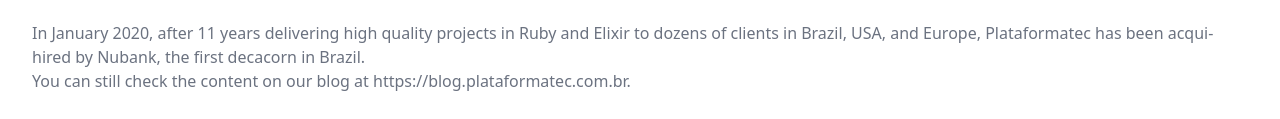
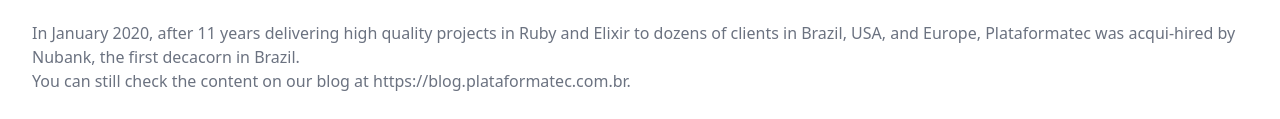
Before and after one commit to plataformatec/ptec-farewell-page, a Gatsby site: page / in a window 1280 px wide. Shown: the part 179-298 px from the top of the page. Built offline with nearby package versions, Linux system fonts and the light colour scheme; Gatsby itself is replaced by a stand-in of ours; what @tailwindcss/typography would draw is missing.

Commit message:
Fix tense, by Jose Valim

```diff
--- a/src/pages/index.js
+++ b/src/pages/index.js
@@ -17,7 +17,7 @@
           </h1>
         </div>
         <div class="mt-6 prose prose-indigo prose-lg text-gray-500 mx-auto">
-          <p>In January 2020, after 11 years delivering high quality projects in Ruby and Elixir to dozens of clients in Brazil, USA, and Europe, Plataformatec has been <a href="https://medium.com/building-nubank/tech-perspectives-behind-nubanks-first-acquisition-deal-what-this-business-move-means-and-how-it-d7d1233c72b8">acqui-hired by Nubank</a>, the first <a href="https://labsnews.com/en/news/business/with-last-funding-nubank-is-the-first-startup-in-brazil-to-be-valued-at-10bi/">decacorn in Brazil</a>.</p>
+          <p>In January 2020, after 11 years delivering high quality projects in Ruby and Elixir to dozens of clients in Brazil, USA, and Europe, Plataformatec was <a href="https://medium.com/building-nubank/tech-perspectives-behind-nubanks-first-acquisition-deal-what-this-business-move-means-and-how-it-d7d1233c72b8">acqui-hired by Nubank</a>, the first <a href="https://labsnews.com/en/news/business/with-last-funding-nubank-is-the-first-startup-in-brazil-to-be-valued-at-10bi/">decacorn in Brazil</a>.</p>
 
           <p>You can still check the content on our blog at <a href="http://blog.plataformatec.com.br">https://blog.plataformatec.com.br</a>.</p>
         </div>
```
